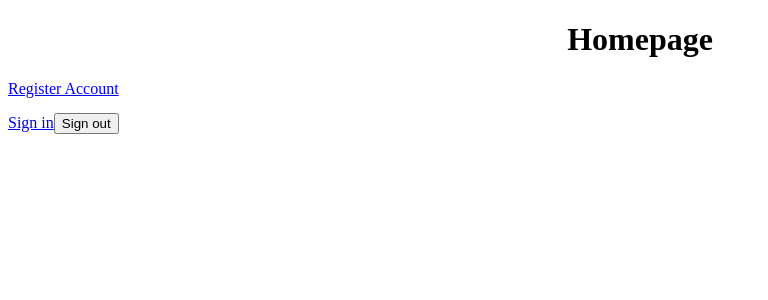
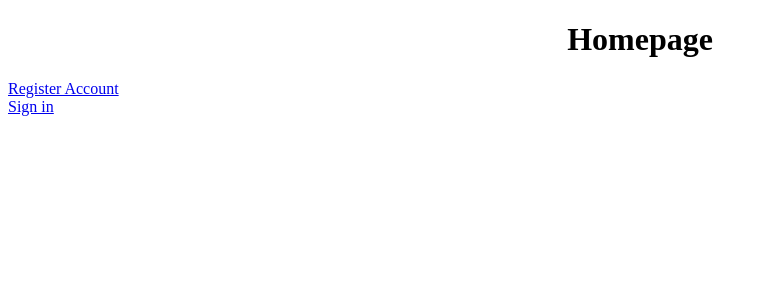
Before and after one commit to Gresham24/React-Firebase-Auth, a React (Vite) app: page / in a window 1280 px wide. Shown: the top 300 px of the page, without its empty margins (0-768 px from the left). Built offline with nearby package versions, Linux system fonts and the light colour scheme; no server answers.

Commit message:
moved sign out button

```diff
--- a/src/components/pages/Dashboard.jsx
+++ b/src/components/pages/Dashboard.jsx
@@ -1,5 +1,6 @@
 import React, { useState, useContext } from "react";
 import { AuthContext } from "../auth/AuthContext";
+import LogoutButton from "../auth/SignOut";
 
 
 function Dashboard() {
@@ -13,6 +14,7 @@ function Dashboard() {
                 <strong>Email:</strong>{" "}
                 {currentUser ? currentUser.email : "Not logged in"}{" "}
             </p>
+            <LogoutButton/>
         </>
     );
 }
--- a/src/main.jsx
+++ b/src/main.jsx
@@ -19,7 +19,6 @@ ReactDOM.createRoot(document.getElementById("root")).render(
                 <Route path="/forgotpassword" Component={ForgotPassword} />
                 <Route path="/dashboard" Component={Dashboard} />
             </Routes>
-            <LogoutButton />
         </AuthProvider>
     </Router>
 );
```
